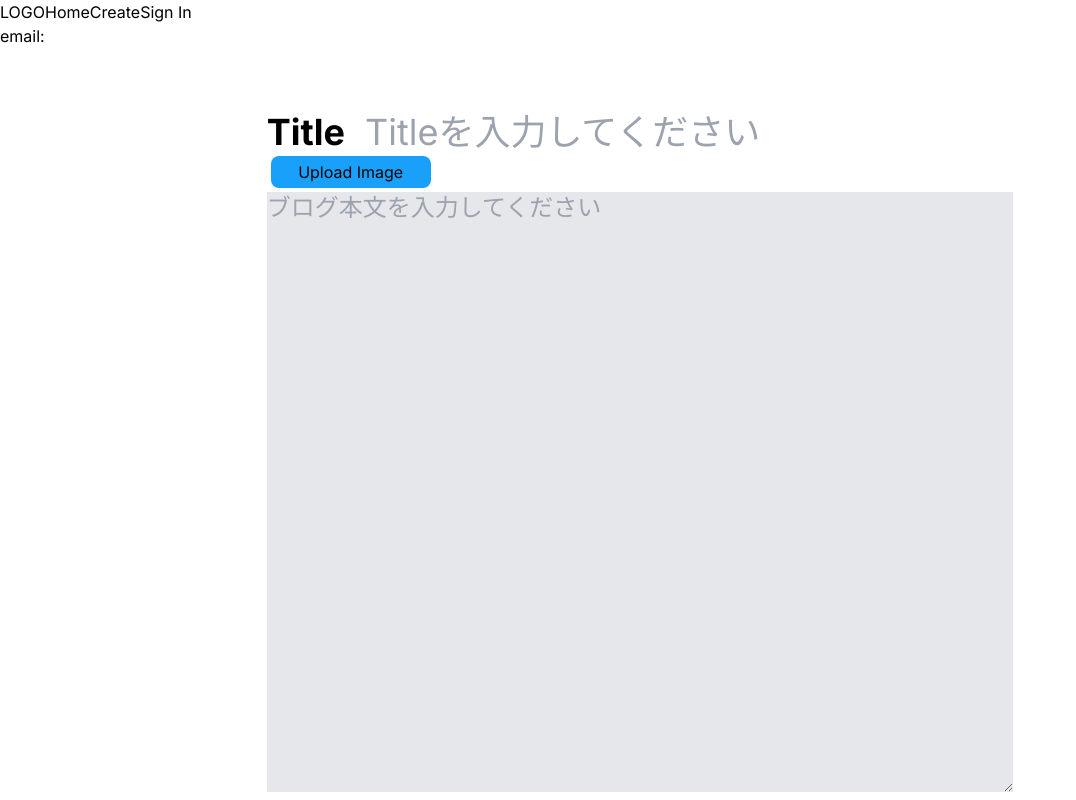
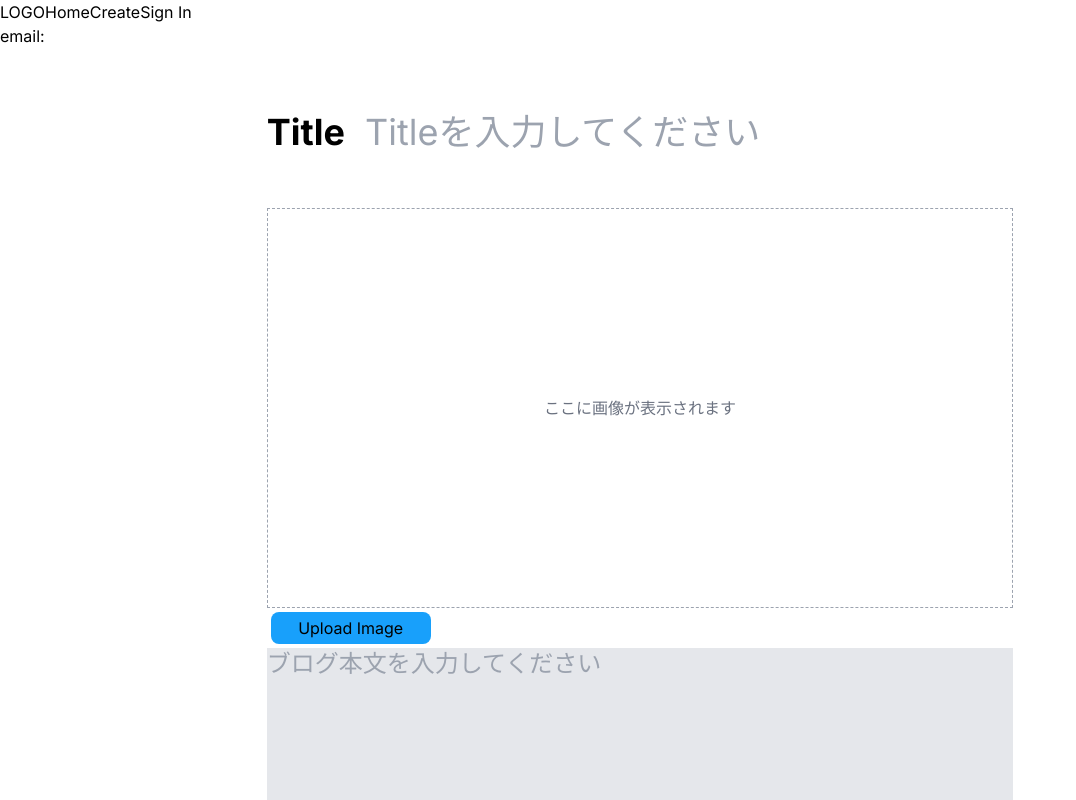
Before and after one commit to Shuheitkhs/teamsdev_16_2, a Next.js app: page /write_view in a window 1280 px wide. Shown: the top 800 px of the page, without its empty margins (0-1076 px from the left). Built offline with nearby package versions, Linux system fonts and the light colour scheme; no server answers.

Commit message:
デザインの完成とエラーメッセージの修正

```diff
--- a/app/write_view/page.tsx
+++ b/app/write_view/page.tsx
@@ -97,6 +97,12 @@ const WriteView = () => {
           .from("posts")
           .update({ image_path: postImageURL.publicUrl })
           .eq("id", postData[0].id); // 投稿IDを基に更新
+        // 投稿成功後メッセージとクリア
+        alert("投稿に成功しました");
+        // formのリセット
+        reset();
+        setViewBlogImage("");
+        setPostImage(null);
       }
     } else {
       //投稿画像がない場合
@@ -109,7 +115,10 @@ const WriteView = () => {
   };
 
   //Upload Imageボタンが押された際にinputを押下
-  const clickUploadImage = () => {
+  const clickUploadImage = (e: React.FormEvent) => {
+    e.preventDefault();
+    setCapacityError("");
+    setImageError("");
     inputImageRef.current?.click();
   };
 
@@ -126,12 +135,6 @@ const WriteView = () => {
         setCapacityError("写真のサイズは5MBまでです");
       }
     } else {
-      //写真がない場合
-      alert("投稿に成功しました");
-      // formのリセット
-      reset();
-      setViewBlogImage("");
-      setPostImage(null);
     }
   };
   return (
@@ -155,11 +158,13 @@ const WriteView = () => {
             })}
           ></input>
         </div>
-        <p className="text-red-500">{errors.title?.message as ReactNode}</p>
-        <div>
+        <p className="text-2xl text-red-500 bold">
+          {errors.title?.message as ReactNode}
+        </p>
+        <div className="mt-14 ">
           {/* 選択した写真を表示 */}
-          <div></div>
-          {postImage && (
+          <div className="border border-dashed border-gray-400 min-h-[400px] flex justify-center items-center">
+            {postImage ? (
               <Image
                 className="m-auto"
                 src={viewBlogImage as string}
@@ -167,7 +172,10 @@ const WriteView = () => {
                 width={500}
                 height={500}
               />
+            ) : (
+              <p className="text-gray-500 ">ここに画像が表示されます</p>
             )}
+          </div>
           <Button
             size="small"
             bgColor="blue"
@@ -184,8 +192,8 @@ const WriteView = () => {
             ref={inputImageRef}
             onChange={onChangeUploadImage}
           />
-          <p className="text-red-500">{capacityError}</p>
-          <p className="text-red-500">{ImageError}</p>
+          <p className="text-2xl text-red-500 bold">{capacityError}</p>
+          <p className="text-2xl text-red-500 bold">{ImageError}</p>
         </div>
         <div>
           <textarea
@@ -199,10 +207,10 @@ const WriteView = () => {
               },
             })}
           ></textarea>
-          <p className="text-red-500">{errors.content?.message as ReactNode}</p>
+          <p className="text-2xl text-red-500 bold">{errors.content?.message as ReactNode}</p>
         </div>
-        <div className="flex justify-end" >
-        <SubmitButton  size="small" bgColor="blue" rounded="full">
+        <div className="flex justify-end">
+          <SubmitButton size="small" bgColor="blue" rounded="full">
             Create
           </SubmitButton>
         </div>
```
Lines whose indentation alone changed are shown as unchanged.
